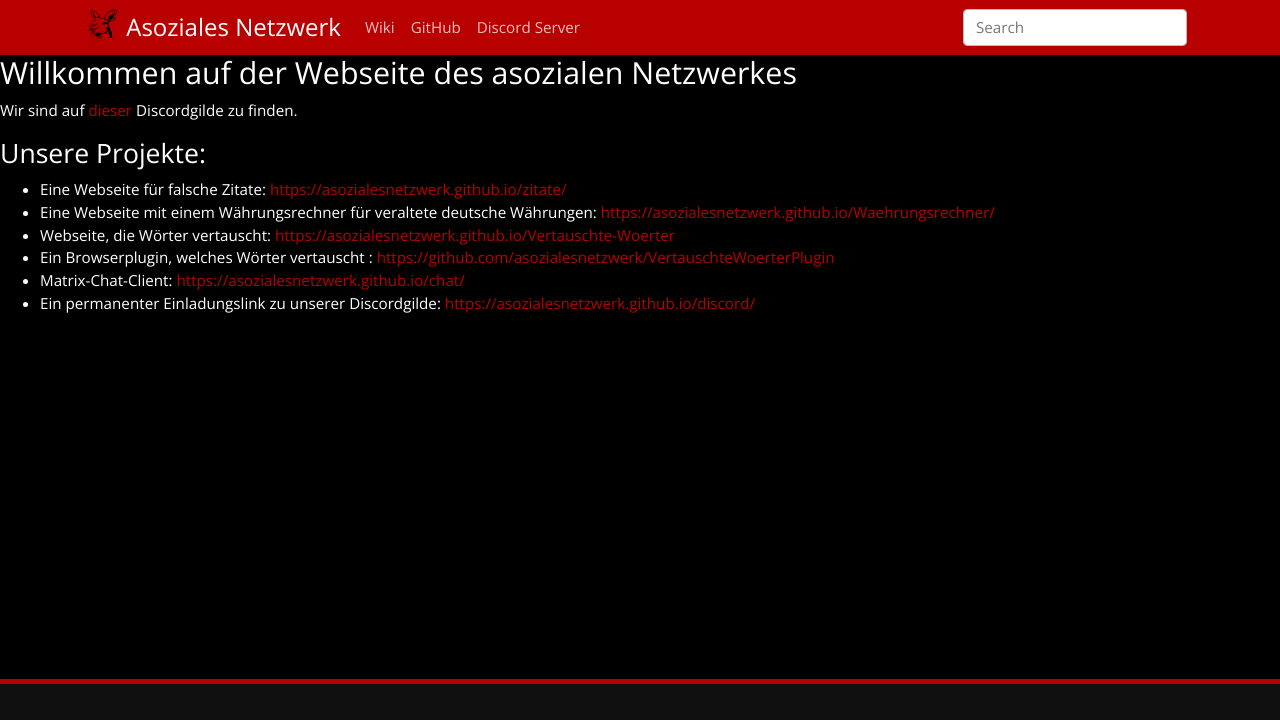
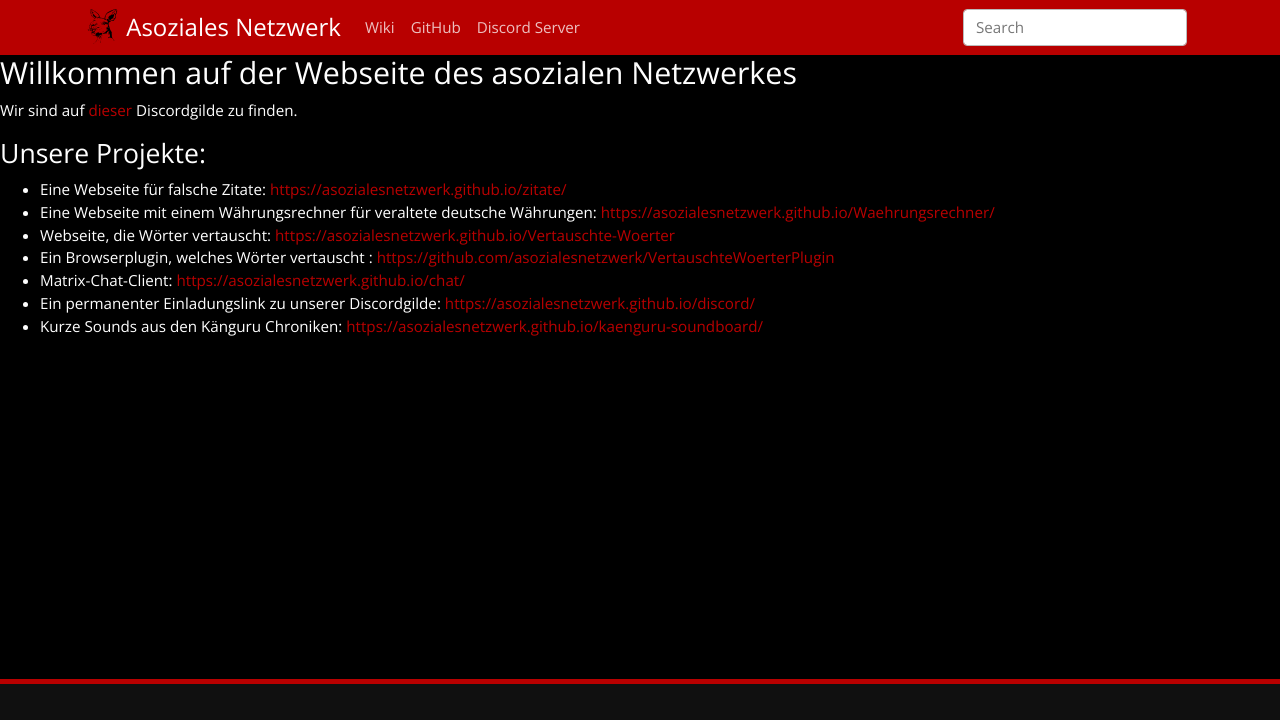
Before and after one commit to asozialesnetzwerk/asozialesnetzwerk.github.io, a Jekyll site: the page built from index.md, in a window 1280 px wide, cut to the strip 0-720 px from the top of the page. Built offline with Jekyll 4.4.1, drawn with Linux system fonts in a browser that asks for light colours.

Commit message:
add kaenguru-soundboard

```diff
--- a/index.md
+++ b/index.md
@@ -15,3 +15,4 @@ Wir sind auf [dieser](https://asozialesnetzwerk.github.io/discord/) Discordgilde
 - Ein Browserplugin, welches Wörter vertauscht : [https://github.com/asozialesnetzwerk/VertauschteWoerterPlugin](https://github.com/asozialesnetzwerk/VertauschteWoerterPlugin)
 - Matrix-Chat-Client: [https://asozialesnetzwerk.github.io/chat/](https://asozialesnetzwerk.github.io/chat/)
 - Ein permanenter Einladungslink zu unserer Discordgilde: [https://asozialesnetzwerk.github.io/discord/](https://asozialesnetzwerk.github.io/discord/)
+- Kurze Sounds aus den Känguru Chroniken: [https://asozialesnetzwerk.github.io/kaenguru-soundboard/](https://asozialesnetzwerk.github.io/kaenguru-soundboard/)
```
